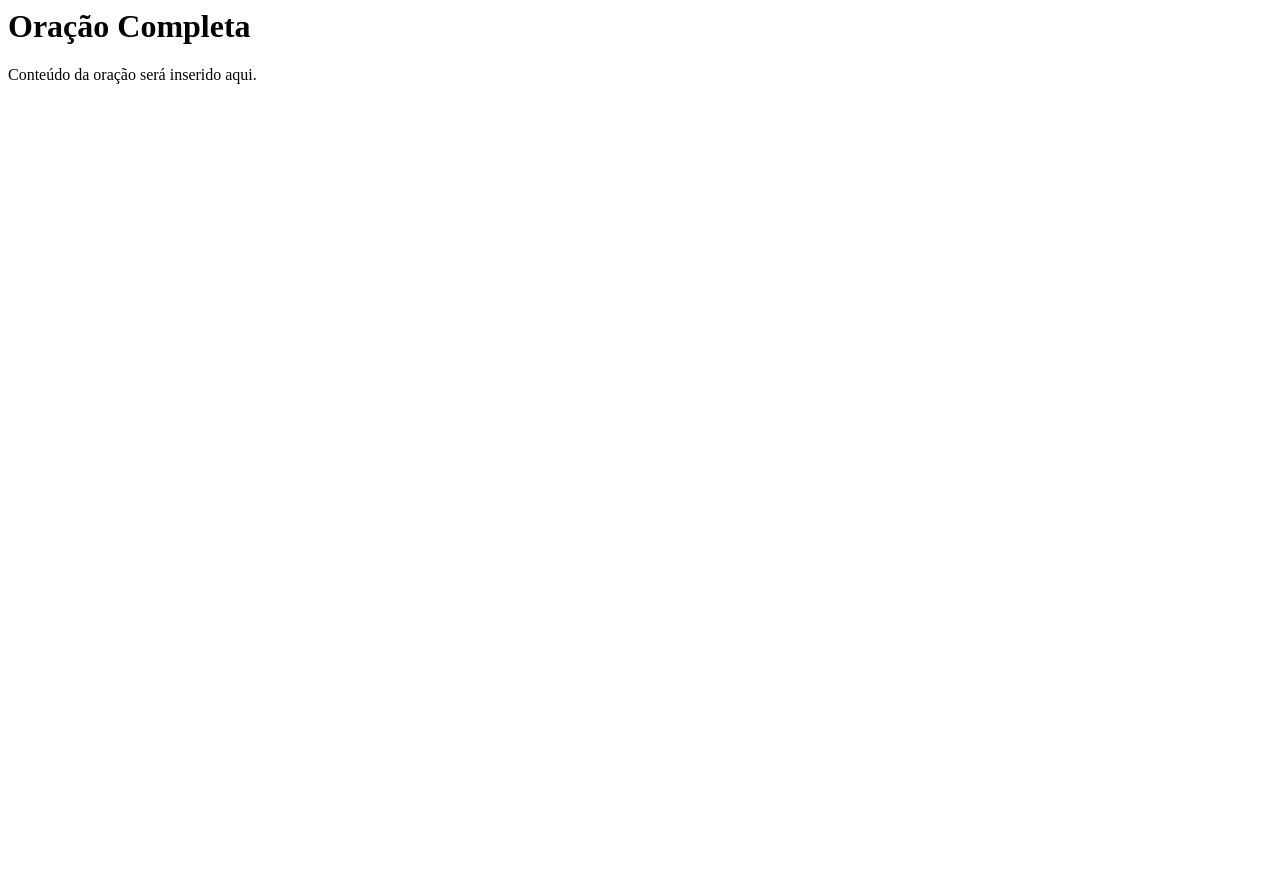
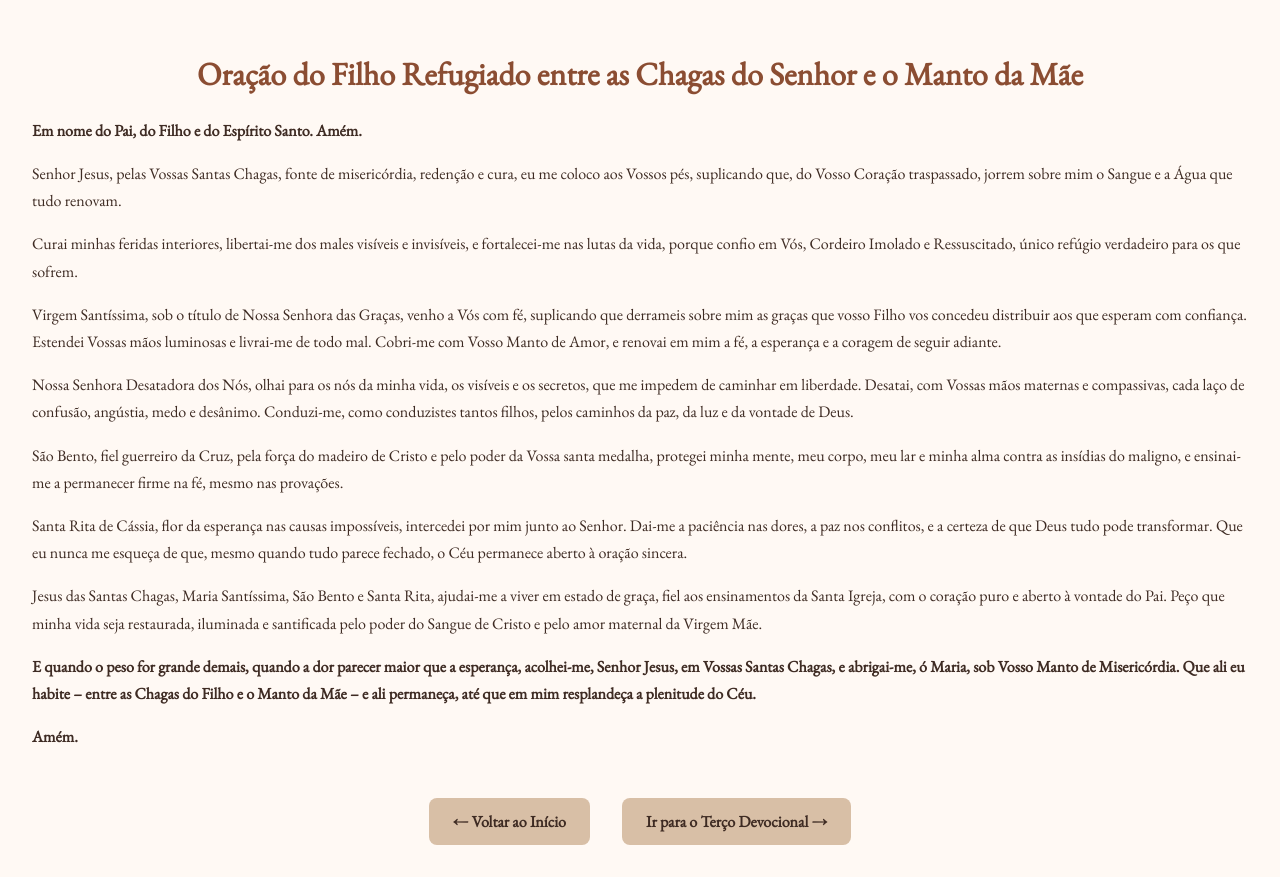
Before and after one commit to oracoesfelipe/DEVOCIONAL-CHAGAS-E-MANTO, a plain HTML site: page oracao.html in a window 1280 px wide. Before the commit the page ends 800 px from the top, so only its background shows below. Drawn offline with nearby package versions, Linux system fonts and the light colour scheme.

Commit message:
oracao.html

```diff
--- a/oracao.html
+++ b/oracao.html
@@ -1 +1,63 @@
-<html><body><h1>Oração Completa</h1><p>Conteúdo da oração será inserido aqui.</p></body></html>
+<!DOCTYPE html>
+<html lang="pt-BR">
+<head>
+  <meta charset="UTF-8">
+  <meta name="viewport" content="width=device-width, initial-scale=1.0">
+  <title>Oração Completa</title>
+  <link href="https://fonts.googleapis.com/css2?family=EB+Garamond&display=swap" rel="stylesheet">
+  <style>
+    body {
+      font-family: 'EB Garamond', serif;
+      background-color: #fff9f4;
+      color: #3e2b23;
+      margin: 0;
+      padding: 2em;
+    }
+    h1 {
+      text-align: center;
+      color: #8b4d32;
+    }
+    p {
+      line-height: 1.7;
+      margin-bottom: 1em;
+    }
+    .nav {
+      margin-top: 3em;
+      display: flex;
+      justify-content: center;
+      gap: 2em;
+    }
+    .nav a {
+      background-color: #d8bfa6;
+      color: #3e2b23;
+      text-decoration: none;
+      padding: 0.8em 1.5em;
+      border-radius: 8px;
+      font-weight: bold;
+    }
+    .nav a:hover {
+      background-color: #cfa684;
+    }
+  </style>
+</head>
+<body>
+  <h1>Oração do Filho Refugiado entre as Chagas do Senhor e o Manto da Mãe</h1>
+
+  <p><strong>Em nome do Pai, do Filho e do Espírito Santo. Amém.</strong></p>
+
+  <p>Senhor Jesus, pelas Vossas Santas Chagas, fonte de misericórdia, redenção e cura, eu me coloco aos Vossos pés, suplicando que, do Vosso Coração traspassado, jorrem sobre mim o Sangue e a Água que tudo renovam.</p>
+  <p>Curai minhas feridas interiores, libertai-me dos males visíveis e invisíveis, e fortalecei-me nas lutas da vida, porque confio em Vós, Cordeiro Imolado e Ressuscitado, único refúgio verdadeiro para os que sofrem.</p>
+  <p>Virgem Santíssima, sob o título de Nossa Senhora das Graças, venho a Vós com fé, suplicando que derrameis sobre mim as graças que vosso Filho vos concedeu distribuir aos que esperam com confiança. Estendei Vossas mãos luminosas e livrai-me de todo mal. Cobri-me com Vosso Manto de Amor, e renovai em mim a fé, a esperança e a coragem de seguir adiante.</p>
+  <p>Nossa Senhora Desatadora dos Nós, olhai para os nós da minha vida, os visíveis e os secretos, que me impedem de caminhar em liberdade. Desatai, com Vossas mãos maternas e compassivas, cada laço de confusão, angústia, medo e desânimo. Conduzi-me, como conduzistes tantos filhos, pelos caminhos da paz, da luz e da vontade de Deus.</p>
+  <p>São Bento, fiel guerreiro da Cruz, pela força do madeiro de Cristo e pelo poder da Vossa santa medalha, protegei minha mente, meu corpo, meu lar e minha alma contra as insídias do maligno, e ensinai-me a permanecer firme na fé, mesmo nas provações.</p>
+  <p>Santa Rita de Cássia, flor da esperança nas causas impossíveis, intercedei por mim junto ao Senhor. Dai-me a paciência nas dores, a paz nos conflitos, e a certeza de que Deus tudo pode transformar. Que eu nunca me esqueça de que, mesmo quando tudo parece fechado, o Céu permanece aberto à oração sincera.</p>
+  <p>Jesus das Santas Chagas, Maria Santíssima, São Bento e Santa Rita, ajudai-me a viver em estado de graça, fiel aos ensinamentos da Santa Igreja, com o coração puro e aberto à vontade do Pai. Peço que minha vida seja restaurada, iluminada e santificada pelo poder do Sangue de Cristo e pelo amor maternal da Virgem Mãe.</p>
+  <p><strong>E quando o peso for grande demais, quando a dor parecer maior que a esperança, acolhei-me, Senhor Jesus, em Vossas Santas Chagas, e abrigai-me, ó Maria, sob Vosso Manto de Misericórdia. Que ali eu habite – entre as Chagas do Filho e o Manto da Mãe – e ali permaneça, até que em mim resplandeça a plenitude do Céu.</strong></p>
+  <p><strong>Amém.</strong></p>
+
+  <div class="nav">
+    <a href="#">← Voltar ao Início</a>
+    <a href="#">Ir para o Terço Devocional →</a>
+  </div>
+</body>
+</html>
```
